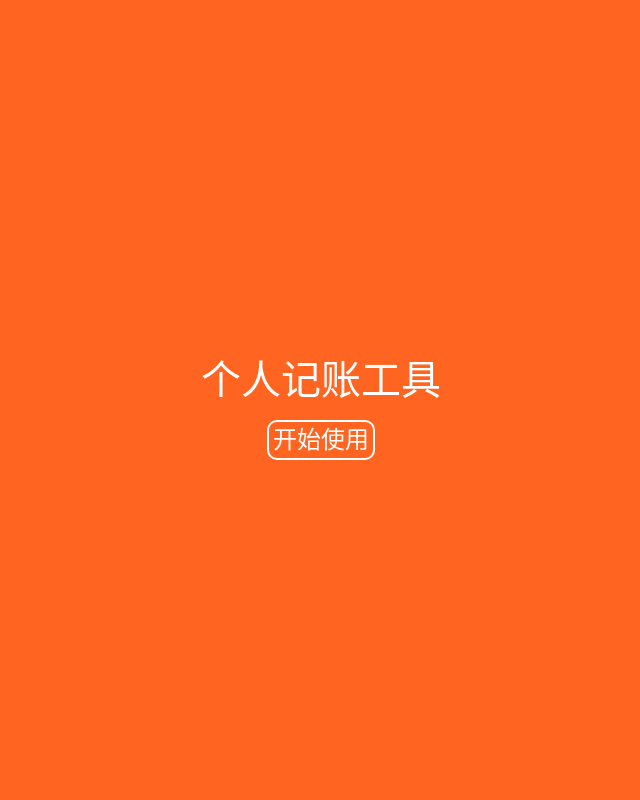
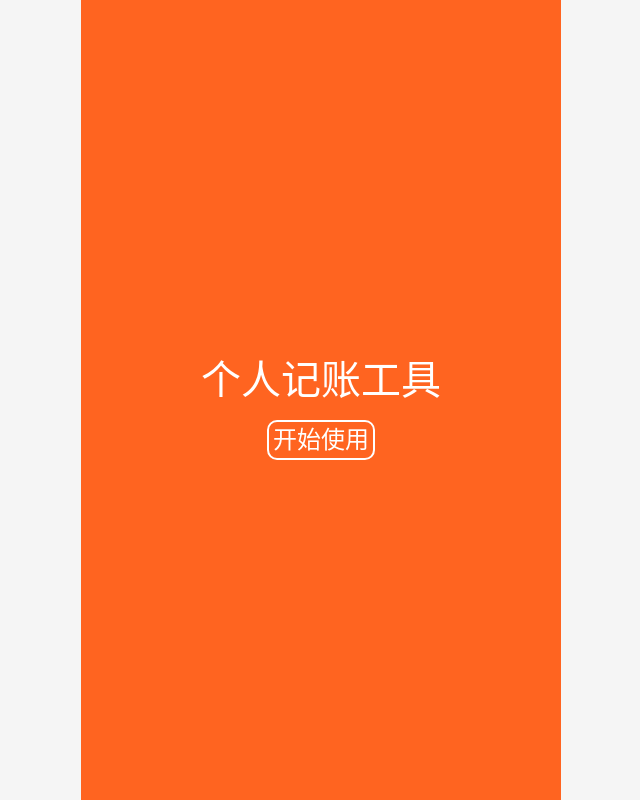
Before and after one commit to cgslegend/TallyBookSource, a React app: page /#/ in a window 1280 px wide. Shown: the whole page, without its empty margins (319-959 px from the left). Built offline with nearby package versions, Linux system fonts and the light colour scheme.

Commit message:
优化电脑端显示，禁用缩放效果

```diff
--- a/public/index.html
+++ b/public/index.html
@@ -3,7 +3,7 @@
   <head>
     <meta charset="utf-8" />
     <link rel="icon" href="%PUBLIC_URL%/favicon.ico" />
-    <meta name="viewport" content="width=device-width, initial-scale=1" />
+    <meta name="viewport" content="width=device-width, initial-scale=1.0, maximum-scale=1.0, user-scalable=no">
     <meta name="theme-color" content="#000000" />
     <meta
       name="description"
--- a/src/index.scss
+++ b/src/index.scss
@@ -2,20 +2,25 @@
 *{
   margin: 0;
   padding: 0;
+  box-sizing: border-box;
 }
-*{box-sizing: border-box;}
+
 *::before{box-sizing: border-box;}
 *::after{box-sizing: border-box;}
 ul,ol{
   list-style: none;
 }
 a{ text-decoration: none;color: inherit}
+
 body{
   font-family: -apple-system, "Noto Sans", "Helvetica Neue", Helvetica, "Nimbus Sans L", Arial, "Liberation Sans", "PingFang SC", "Hiragino Sans GB", "Noto Sans CJK SC", "Source Han Sans SC", "Source Han Sans CN", "Microsoft YaHei", "Wenquanyi Micro Hei", "WenQuanYi Zen Hei", "ST Heiti", SimHei, "WenQuanYi Zen Hei Sharp", sans-serif;
   font-size: 16px;
   line-height: 1.2;
   background: #f5f5f5;
   height: 100%;
+  max-width: 480px;
+  max-height: 960px;
+  margin: auto;
 }
 
 .icon{
```
